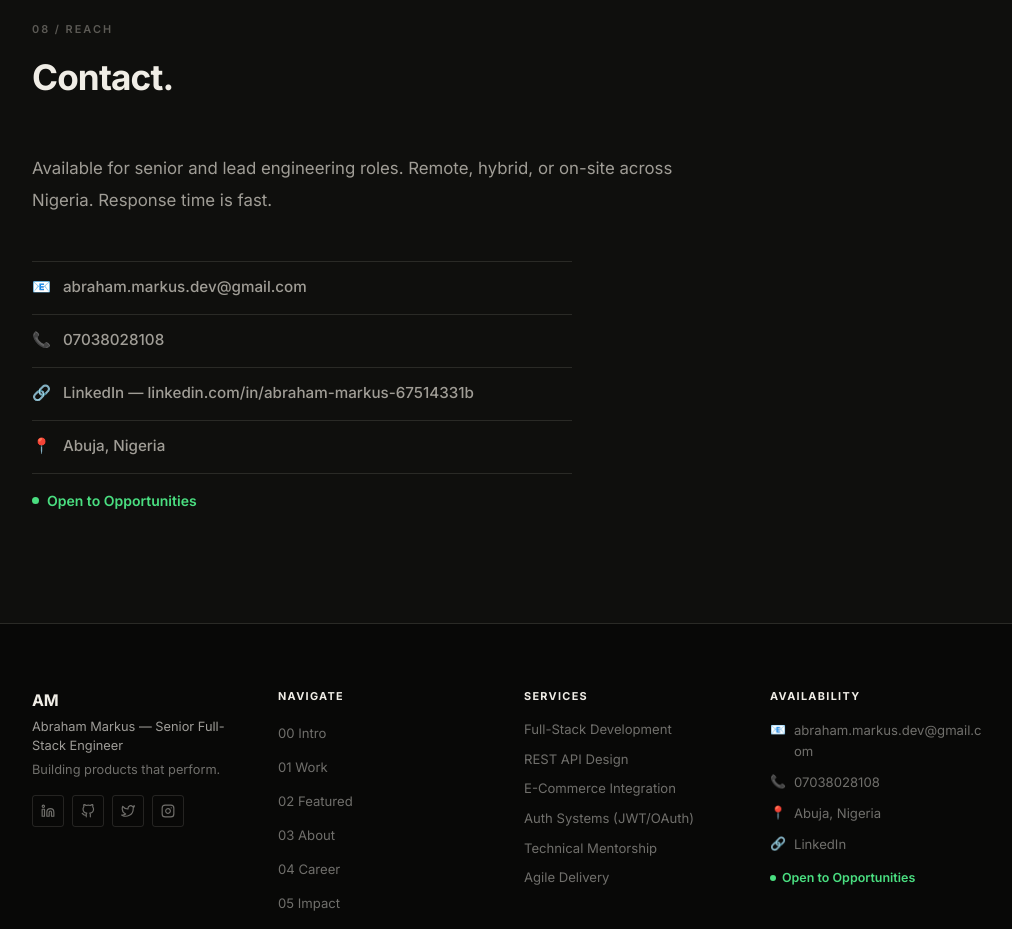
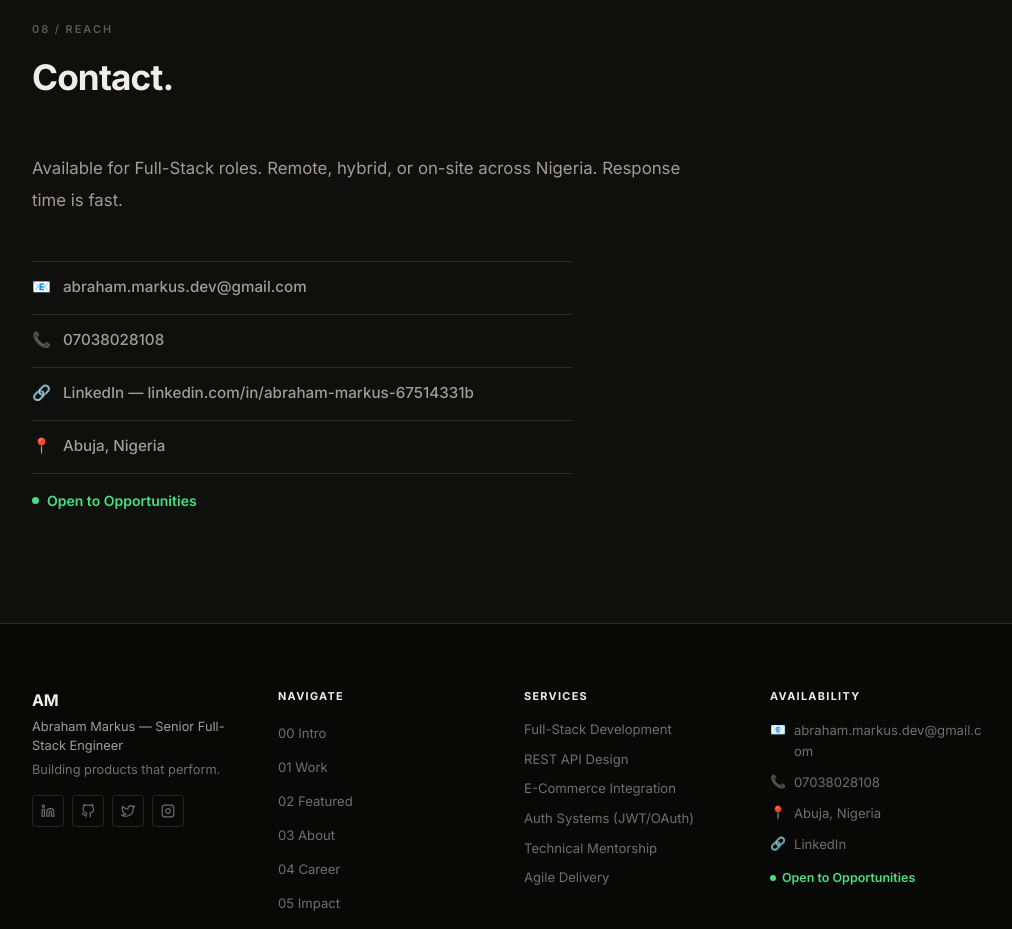
Before and after one commit to AB-IG/Portfolio, a React (Vite) app: page / in a window 1280 px wide. Shown: the part 7500-8429 px from the top of the page, without its empty margins (132-1144 px from the left). Built offline with nearby package versions, Linux system fonts and the light colour scheme.

Commit message:
Update job availability description in Contact.jsx

```diff
--- a/src/components/sections/Contact.jsx
+++ b/src/components/sections/Contact.jsx
@@ -79,7 +79,7 @@ export default function Contact() {
           viewport={{ once: true, margin: '-80px' }}
           transition={{ duration: 0.6, delay: 0.18, ease: 'easeOut' }}
         >
-          Available for senior and lead engineering roles. Remote, hybrid, or on-site across Nigeria.
+          Available for Full-Stack roles. Remote, hybrid, or on-site across Nigeria.
           Response time is fast.
         </motion.p>
 
```
